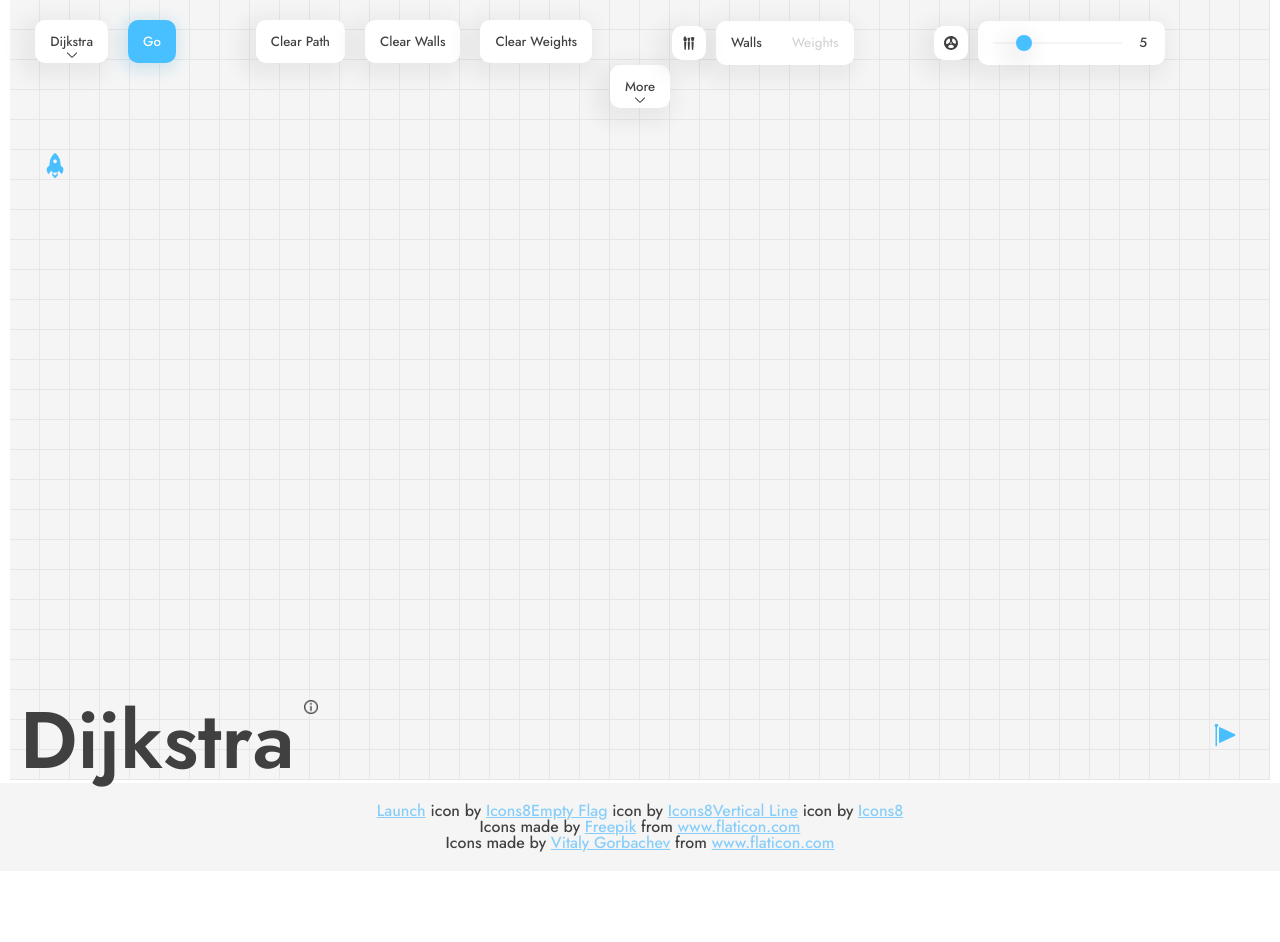
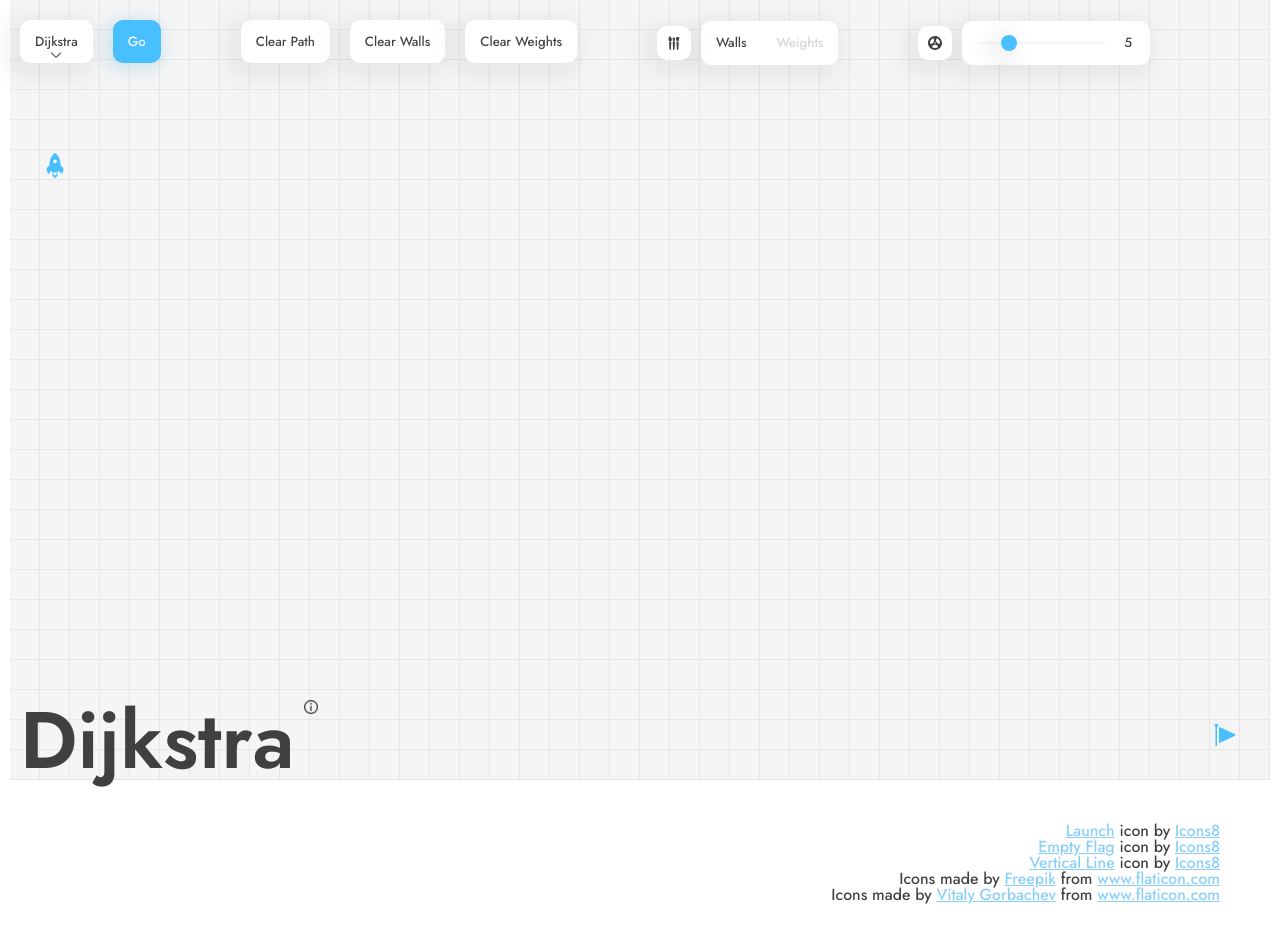
Before and after one commit to allenchung01/PathfindingVisualizer, a React (Create React App) app: page / in a window 1280 px wide. Before the commit the page ends 871 px from the top, so only its background shows below. Built offline with nearby package versions, Linux system fonts and the light colour scheme.

Commit message:
Added credits if you scroll down.

```diff
--- a/src/PathfindingVisualizer/Components/Credits/Credits.css
+++ b/src/PathfindingVisualizer/Components/Credits/Credits.css
@@ -1,3 +1,11 @@
 .credits {
-  background-color: white;
+  background-color: white !important;
+  margin: 20px;
 }
+
+.credits .credit {
+  text-align: right;
+  color: #404040;
+  display: block;
+  margin-right: 20px;
+}
--- a/src/PathfindingVisualizer/Components/Credits/Credits.jsx
+++ b/src/PathfindingVisualizer/Components/Credits/Credits.jsx
@@ -1,8 +1,10 @@
 import React from "react";
+import "./Credits.css";
 
 export default function Credits() {
   return (
     <div className="credits">
+      <div className="credit">
         <a target="_blank" href="https://icons8.com/icon/62234/launch">
           Launch
         </a>{" "}
@@ -10,6 +12,8 @@ export default function Credits() {
         <a target="_blank" href="https://icons8.com">
           Icons8
         </a>
+      </div>
+      <div className="credit">
         <a target="_blank" href="https://icons8.com/icon/100900/empty-flag">
           Empty Flag
         </a>{" "}
@@ -17,6 +21,8 @@ export default function Credits() {
         <a target="_blank" href="https://icons8.com">
           Icons8
         </a>
+      </div>
+      <div className="credit">
         <a target="_blank" href="https://icons8.com/icon/118838/vertical-line">
           Vertical Line
         </a>{" "}
@@ -24,7 +30,8 @@ export default function Credits() {
         <a target="_blank" href="https://icons8.com">
           Icons8
         </a>
-      <div>
+      </div>
+      <div className="credit">
         Icons made by{" "}
         <a href="https://www.freepik.com" title="Freepik">
           Freepik
@@ -34,7 +41,7 @@ export default function Credits() {
           www.flaticon.com
         </a>
       </div>
-      <div>
+      <div className="credit">
         Icons made by{" "}
         <a href="" title="Vitaly Gorbachev">
           Vitaly Gorbachev
--- a/src/PathfindingVisualizer/PathfindingVisualizer.jsx
+++ b/src/PathfindingVisualizer/PathfindingVisualizer.jsx
@@ -125,10 +125,13 @@ export default class PathfindingVisualizer extends Component {
           </NavigationSection>
 
           <NavigationSection>
+            {/*
             <DropdownMenu title="More">
-              <button>Attributes</button>
-              <button>GitHub</button>
-            </DropdownMenu>
+              <button>Credits</button>
+              <a href="https://github.com/allenchung01">
+                <button>GitHub</button>
+              </a>
+            </DropdownMenu>*/}
           </NavigationSection>
         </NavigationBar>
         {this.displayGrid(grid)}
```
Lines whose indentation alone changed are shown as unchanged.
